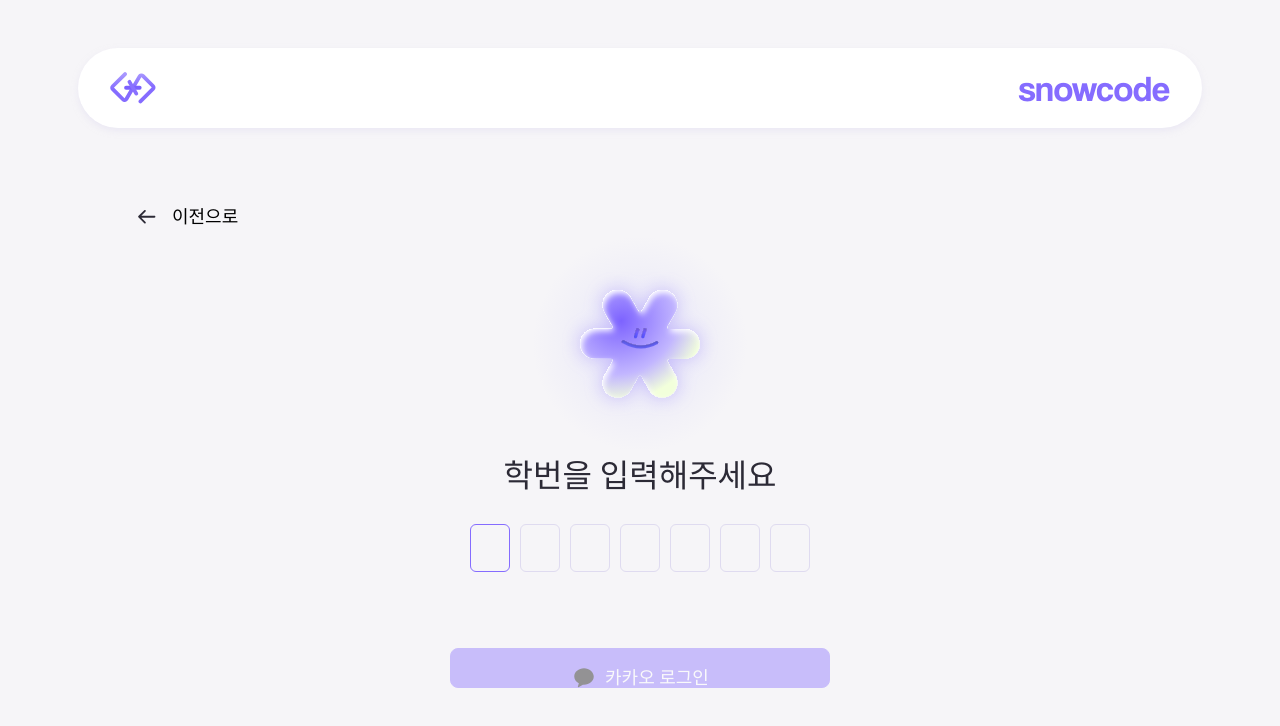
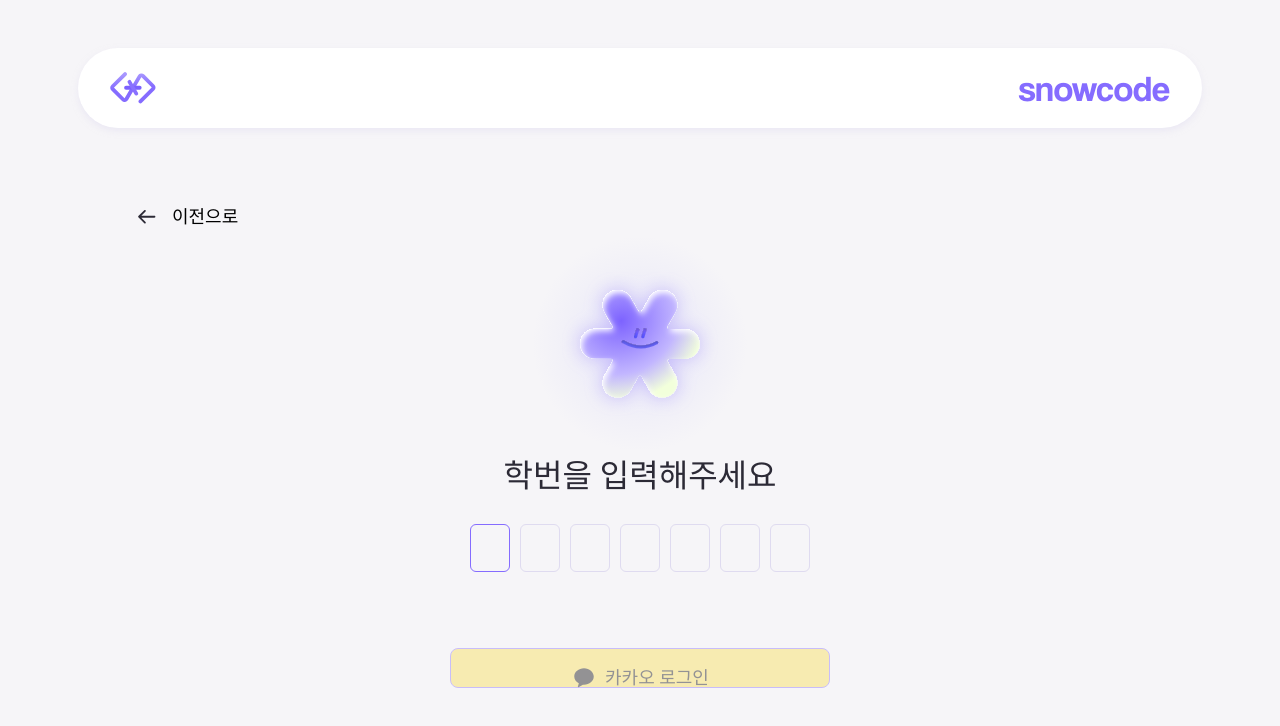
Before and after one commit to 2025-snowCode/snowCode-Client, a React (Vite) app: page /userid in a window 1280 px wide. Shown: the top 726 px of the page. Built offline with nearby package versions, Linux system fonts and the light colour scheme; a web font is replaced by a local one.

Commit message:
#41 feat: Button 컴포넌트에 className prop 병합 기능 추가

```diff
--- a/src/components/common/Button.tsx
+++ b/src/components/common/Button.tsx
@@ -1,4 +1,5 @@
 import {tv, type VariantProps} from 'tailwind-variants/lite';
+import {twMerge} from 'tailwind-merge';
 
 const button = tv({
   base: 'cursor-pointer rounded-[10px] border',
@@ -51,10 +52,15 @@ const Button = ({
   onClick,
   type = 'button',
   disabled = false,
+  className,
   ...props
 }: ButtonProps) => {
   return (
-    <button onClick={onClick} disabled={disabled} className={button(props)}>
+    <button
+      onClick={onClick}
+      disabled={disabled}
+      type={type}
+      className={twMerge(button(props), className)}>
       {children}
     </button>
   );
```
